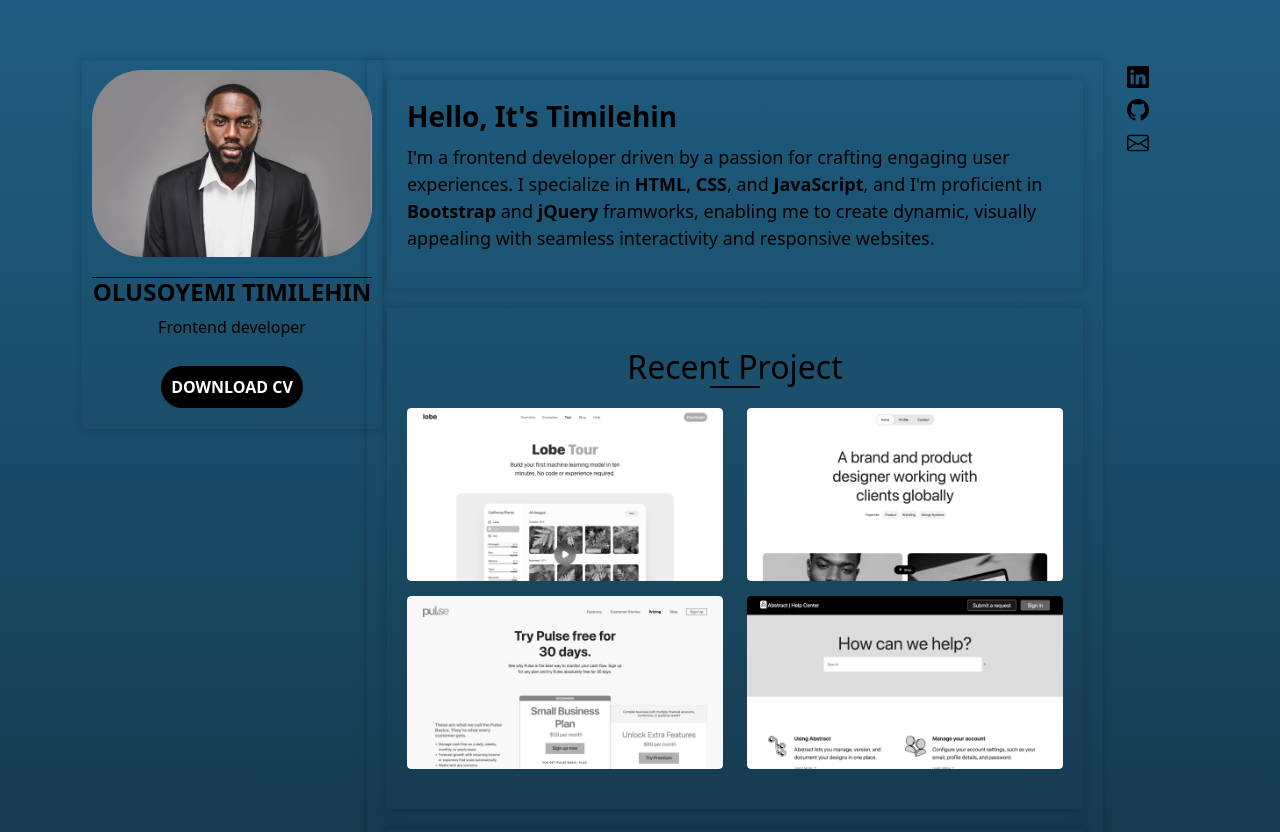
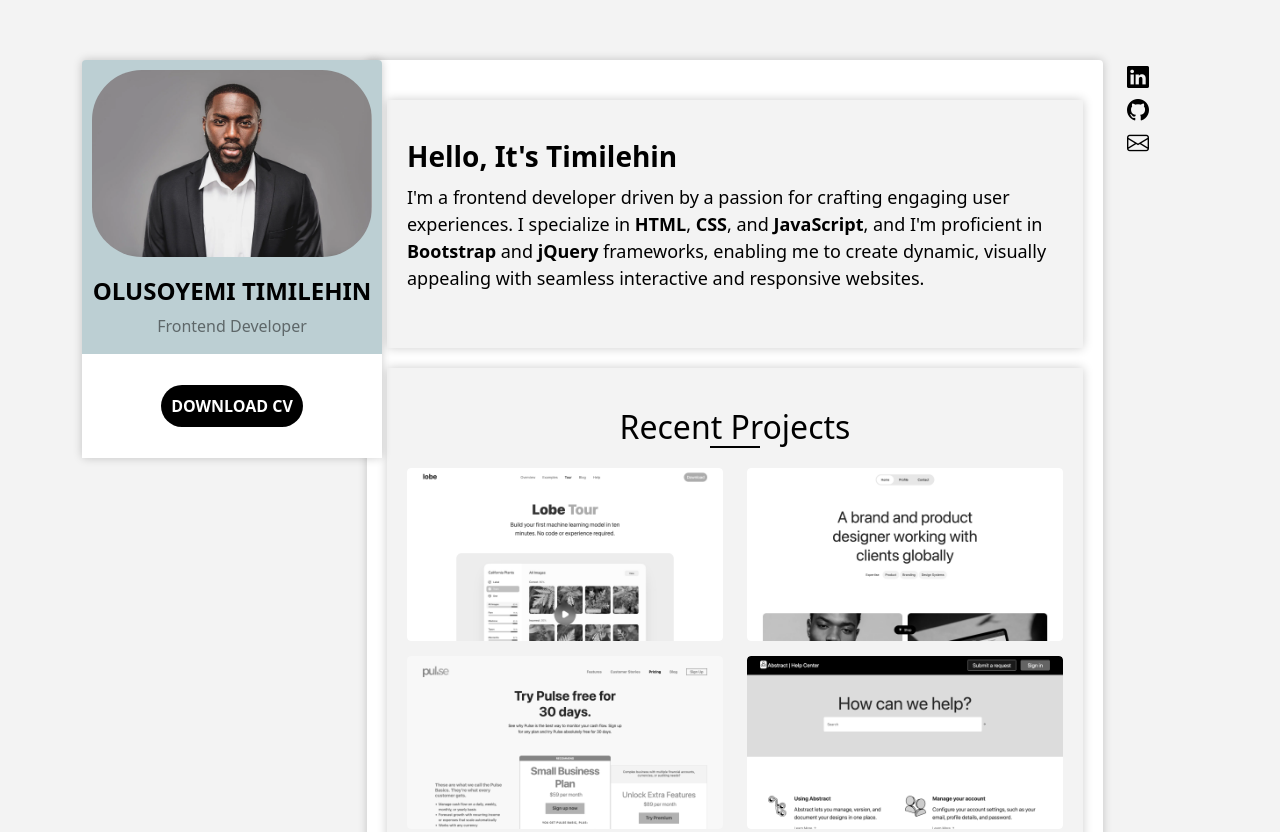
Before and after one commit to Timilehin-dex/Portfolio, a plain HTML site: page index.html in a window 1280 px wide. Shown: the top 832 px of the page. Drawn offline with nearby package versions, Linux system fonts and the light colour scheme.

Commit message:
first commit

```diff
--- a/index.css
+++ b/index.css
@@ -3,25 +3,20 @@ body {
 }
 .main {
   padding-top: 60px;
-  background-image: linear-gradient(#1e5d81, #1a4b66, #153448, #0c2636);
+  background-color: rgb(243, 243, 243);
+  /* background-image: linear-gradient(#1e5d81, #1a4b66, #153448, #0c2636); */
 }
 :root {
   --primary-color: black;
 }
 .one {
-  /* background-color: #0c2636; */
+  background-color: rgb(188, 207, 211);
   box-shadow: 0px 0px 10px rgba(0, 0, 0, 0.2);
   padding: 10px;
   border-radius: 4px;
   position: fixed;
-  transition: 0.3s ease-in-out;
 }
-.one:hover {
-  transform: scale(1.05);
-}
-.one .image {
-  border-bottom: 1px solid black;
-}
+
 .one img {
   border-radius: 50px;
   margin-bottom: 20px;
@@ -37,17 +32,16 @@ body {
 }
 .one p {
   text-align: center;
+  text-transform: capitalize;
   font-size: 16px;
   font-weight: 400;
-  color: var(--primary-color);
+  color: rgba(0, 0, 0, 0.5);
 }
 .one .cv {
   text-align: center;
-  padding: 20px;
-  transition: 0.3s ease-in-out;
-}
-.one .cv:hover {
-  transform: scale(1.05);
+  padding: 40px;
+  margin: 0 -10px -10px -10px;
+  background-color: #fff;
 }
 .one a {
   color: #fff;
@@ -57,6 +51,7 @@ body {
   border-radius: 24px;
   background-color: black;
   font-weight: 600;
+  transition: 0.3 ease;
 }
 
 .two {
@@ -64,11 +59,19 @@ body {
   box-shadow: 0px 0px 10px rgba(0, 0, 0, 0.2);
   /* background-color: #eeeeee; */
   border-radius: 4px;
+  background-color: #fff;
+}
+.two .two-two {
+  padding: 40px 20px;
+  margin-top: 20px;
+  box-shadow: 0px 0px 10px rgba(0, 0, 0, 0.2);
+  background-color: rgb(243, 243, 243);
 }
 .two .two-one {
   padding: 40px 20px;
   margin-top: 20px;
   box-shadow: 0px 0px 10px rgba(0, 0, 0, 0.2);
+  background-color: rgb(243, 243, 243);
 }
 
 .two .two-one img {
@@ -145,6 +148,7 @@ body {
   padding: 40px 20px;
   margin-top: 20px;
   box-shadow: 0px 0px 10px rgba(0, 0, 0, 0.2);
+  background-color: rgb(243, 243, 243);
 }
 .two form label {
   font-size: 16px;
--- a/index.html
+++ b/index.html
@@ -22,9 +22,7 @@
         <div class="row">
           <div class="col-lg-3">
             <div class="one">
-              <div class="image">
-                <img class="img-fluid" src="image/man.webp" alt="" />
-              </div>
+              <img class="img-fluid" src="image/man.webp" alt="" />
               <div>
                 <h2>olusoyemi timilehin</h2>
                 <p>Frontend developer</p>
@@ -36,7 +34,7 @@
           </div>
           <div class="col-lg-8">
             <div class="two">
-              <div class="two">
+              <div class="two-two">
                 <h3>Hello, It's Timilehin</h3>
                 <p>
                   I'm a frontend developer driven by a passion for crafting
@@ -44,13 +42,13 @@
                   <strong>HTML</strong>, <strong>CSS</strong>, and
                   <strong>JavaScript</strong>, and I'm proficient in
                   <strong>Bootstrap</strong> and
-                  <strong>jQuery</strong> framworks, enabling me to create
-                  dynamic, visually appealing with seamless interactivity and
+                  <strong>jQuery</strong> frameworks, enabling me to create
+                  dynamic, visually appealing with seamless interactive and
                   responsive websites.
                 </p>
               </div>
               <div class="two-one">
-                <h2>Recent Project</h2>
+                <h2>Recent Projects</h2>
                 <div class="row" style="row-gap: 15px">
                   <div class="col-lg-6">
                     <div
```
